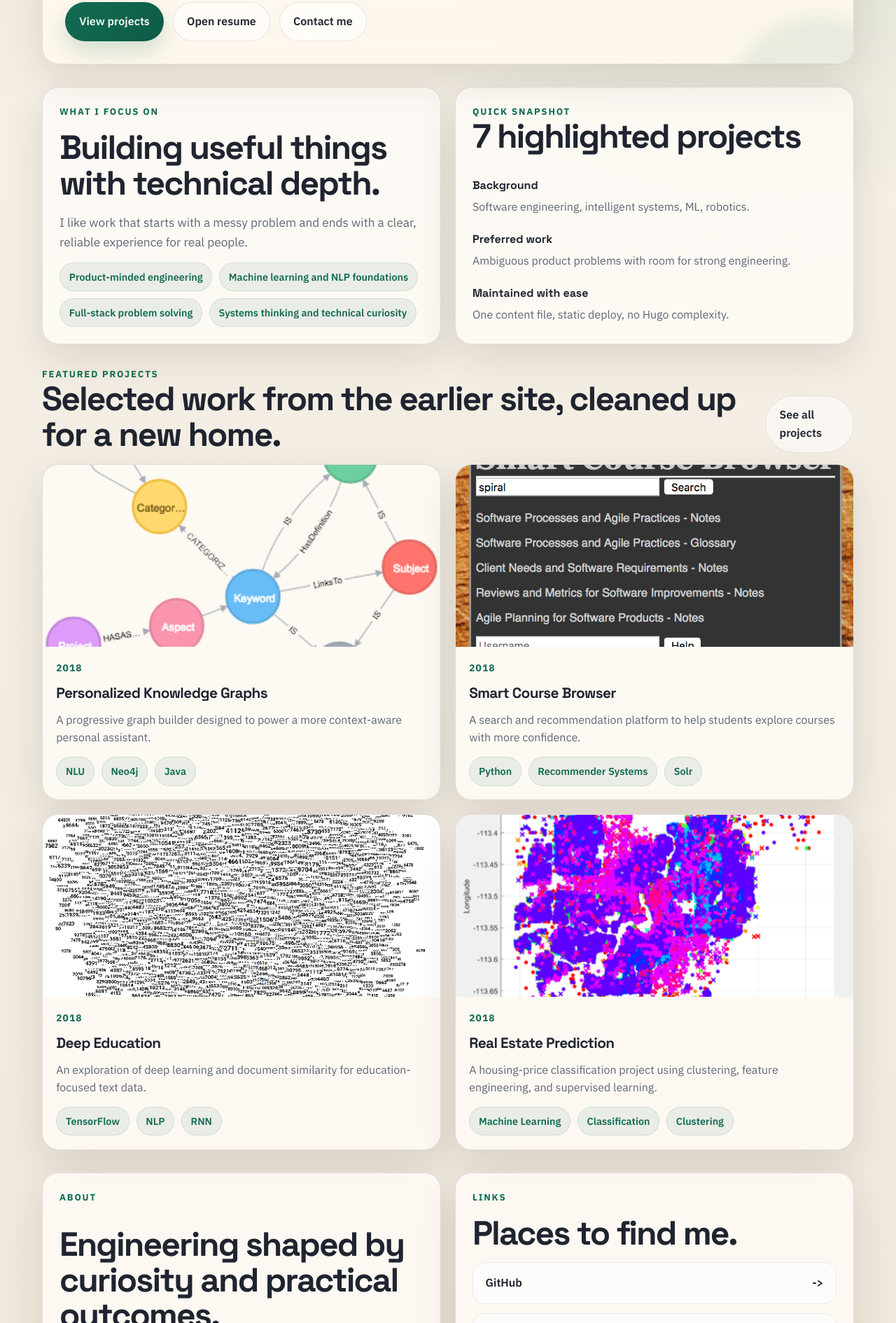
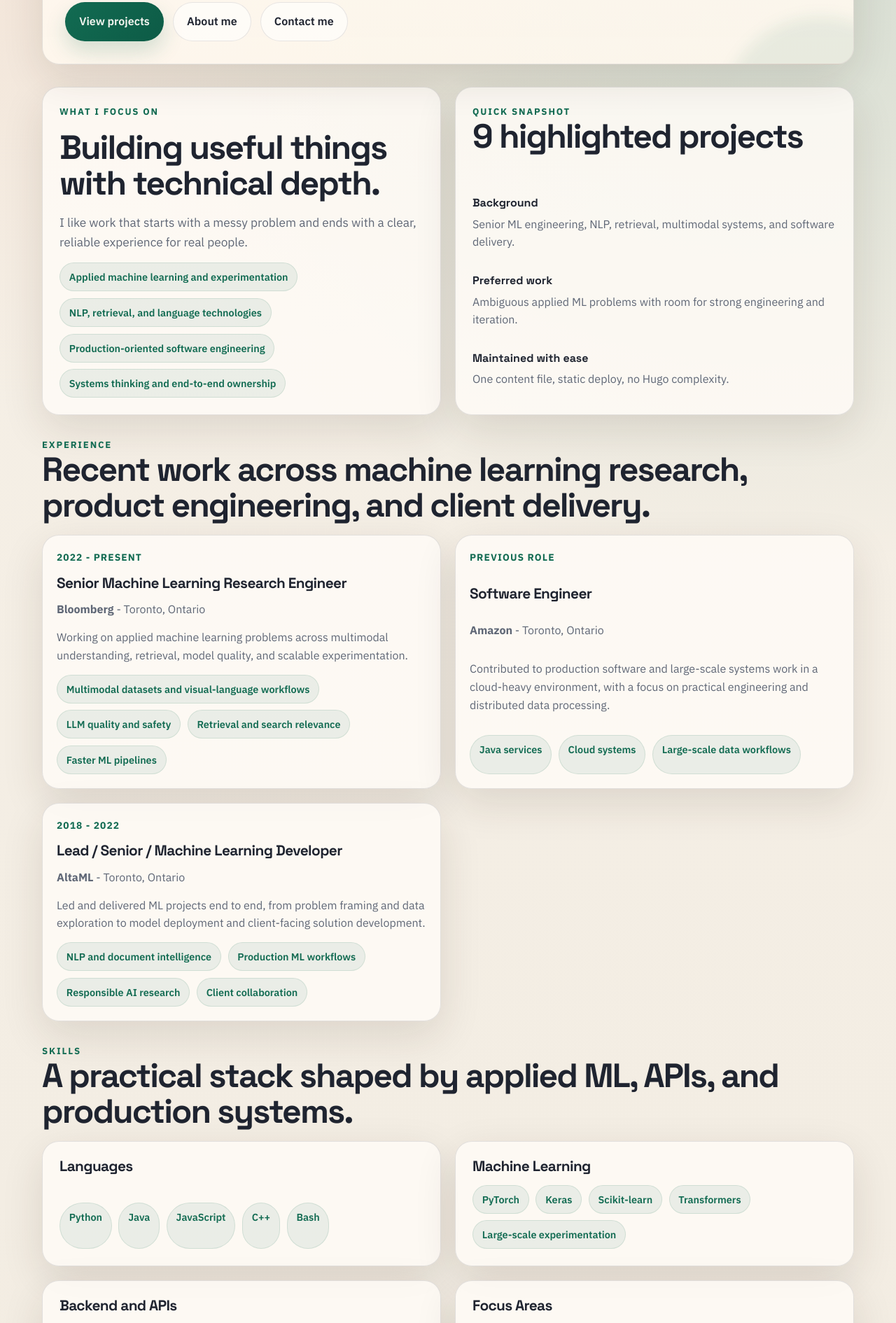
Before and after one commit to ammarasmro/ammarasmro.github.io, an Astro site: page / in a window 1280 px wide. Shown: the part 910-2800 px from the top of the page at 70% size. Built offline with nearby package versions, Linux system fonts and the light colour scheme; Astro itself is replaced by a stand-in of ours.

Commit message:
Refresh profile and remove public resume

```diff
--- a/package.json
+++ b/package.json
@@ -3,6 +3,9 @@
   "version": "1.0.0",
   "private": true,
   "type": "module",
+  "engines": {
+    "node": ">=22.12.0"
+  },
   "scripts": {
     "dev": "astro dev",
     "start": "astro dev",
--- a/src/data/site.ts
+++ b/src/data/site.ts
@@ -15,24 +15,38 @@ export type Project = {
   highlights?: string[];
 };
 
+export type ExperienceItem = {
+  company: string;
+  role: string;
+  location: string;
+  period: string;
+  summary: string;
+  themes: string[];
+};
+
+export type SkillGroup = {
+  label: string;
+  items: string[];
+};
+
 export const profile = {
   name: "Ammar Asmro",
-  role: "Software Engineer",
+  role: "Senior Machine Learning Engineer",
   location: "Toronto, Canada",
   email: "ammarasmaro@gmail.com",
   shortBio:
-    "I build thoughtful software products with a strong interest in machine learning, intelligent systems, and practical engineering.",
+    "I build machine learning systems and software products with a focus on practical impact, strong engineering, and real-world usability.",
   intro:
-    "I enjoy taking ambiguous problems, shaping them into useful products, and learning the systems behind them along the way. My background spans software engineering, machine learning, and systems-oriented work, and I like projects that sit at the intersection of technical depth and real user value.",
+    "My recent work has centered on applied machine learning, retrieval, multimodal systems, and production-grade experimentation. I enjoy turning ambiguous problems into reliable systems, especially when the work sits at the intersection of research depth and product value.",
   about: [
-    "I completed a Master of Engineering focused on Software Engineering and Intelligent Systems at the University of Alberta. Before that, I earned a BSc in Electrical and Computer Engineering from the University of Duhok.",
-    "A lot of my earlier work explored machine learning, natural language processing, robotics, and decision-support systems. I still enjoy those areas, but what ties everything together for me is building software that is genuinely useful and well-crafted."
+    "I am a machine learning and software engineer based in Toronto. My background spans applied research, product engineering, information retrieval, NLP, and production ML systems.",
+    "I completed a Master of Engineering focused on Software Engineering and Intelligent Systems at the University of Alberta, after earning a BSc in Electrical and Computer Engineering from the University of Duhok. Across both industry and independent work, I am most energized by building systems that are technically strong, practical, and maintainable."
   ],
   strengths: [
-    "Product-minded engineering",
-    "Machine learning and NLP foundations",
-    "Full-stack problem solving",
-    "Systems thinking and technical curiosity"
+    "Applied machine learning and experimentation",
+    "NLP, retrieval, and language technologies",
+    "Production-oriented software engineering",
+    "Systems thinking and end-to-end ownership"
   ],
   education: [
     "Master of Engineering, Software Engineering and Intelligent Systems - University of Alberta",
@@ -47,7 +61,100 @@ export const profile = {
   ]
 };
 
+export const experience: ExperienceItem[] = [
+  {
+    company: "Bloomberg",
+    role: "Senior Machine Learning Research Engineer",
+    location: "Toronto, Ontario",
+    period: "2022 - Present",
+    summary:
+      "Working on applied machine learning problems across multimodal understanding, retrieval, model quality, and scalable experimentation.",
+    themes: [
+      "Multimodal datasets and visual-language workflows",
+      "LLM quality and safety",
+      "Retrieval and search relevance",
+      "Faster ML pipelines"
+    ]
+  },
+  {
+    company: "Amazon",
+    role: "Software Engineer",
+    location: "Toronto, Ontario",
+    period: "Previous role",
+    summary:
+      "Contributed to production software and large-scale systems work in a cloud-heavy environment, with a focus on practical engineering and distributed data processing.",
+    themes: ["Java services", "Cloud systems", "Large-scale data workflows"]
+  },
+  {
+    company: "AltaML",
+    role: "Lead / Senior / Machine Learning Developer",
+    location: "Toronto, Ontario",
+    period: "2018 - 2022",
+    summary:
+      "Led and delivered ML projects end to end, from problem framing and data exploration to model deployment and client-facing solution development.",
+    themes: [
+      "NLP and document intelligence",
+      "Production ML workflows",
+      "Responsible AI research",
+      "Client collaboration"
+    ]
+  }
+];
+
+export const skillGroups: SkillGroup[] = [
+  {
+    label: "Languages",
+    items: ["Python", "Java", "JavaScript", "C++", "Bash"]
+  },
+  {
+    label: "Machine Learning",
+    items: ["PyTorch", "Keras", "Scikit-learn", "Transformers", "Large-scale experimentation"]
+  },
+  {
+    label: "Backend and APIs",
+    items: ["FastAPI", "Flask", "SQL", "NoSQL", "Graph databases"]
+  },
+  {
+    label: "Focus Areas",
+    items: ["NLP", "Information retrieval", "Information extraction", "Language modeling", "Cloud ML systems"]
+  }
+];
+
 export const projects: Project[] = [
+  {
+    slug: "kurdish-nlp-applications",
+    title: "Kurdish NLP Applications",
+    year: "Recent side project",
+    summary: "A personal project exploring language technologies for Kurdish across web, graph, and speech applications.",
+    description: [
+      "This project brought together several NLP experiments focused on Kurdish, including a web interface to showcase practical language applications.",
+      "The work explored word relationships, graph-based representations, and speech recognition, with the goal of making language tooling more accessible and useful."
+    ],
+    tags: ["Python", "Keras", "Neo4j", "JavaScript", "NLP"],
+    image: "/images/projects/personalized-knowledge-graphs/schema.png",
+    highlights: [
+      "Built a public-facing web application for demos and experiments",
+      "Explored graph language modeling and word embeddings",
+      "Trained speech recognition on a sizable phone-conversation dataset"
+    ]
+  },
+  {
+    slug: "progba-v2",
+    title: "Progressive Graph Builder API V2",
+    year: "Recent side project",
+    summary: "A multipurpose natural language understanding and question-answering API built for better scalability and faster end-to-end processing.",
+    description: [
+      "ProGBA V2 was designed as a flexible backend API for natural language understanding and question answering tasks.",
+      "The second version focused on scalability, moving compute-heavy components into cloud infrastructure and tightening the end-to-end processing pipeline."
+    ],
+    tags: ["Java", "Python", "Flask", "Neo4j", "Cloud"],
+    image: "/images/projects/personalized-knowledge-graphs/schema.png",
+    highlights: [
+      "Moved heavier processing into cloud VMs for better scalability",
+      "Improved end-to-end processing performance significantly",
+      "Combined multiple language and graph components behind one API"
+    ]
+  },
   {
     slug: "personalized-knowledge-graphs",
     title: "Personalized Knowledge Graphs",
--- a/src/layouts/MainLayout.astro
+++ b/src/layouts/MainLayout.astro
@@ -12,8 +12,7 @@ const {
 const navItems = [
   { href: "/", label: "Home" },
   { href: "/about/", label: "About" },
-  { href: "/projects/", label: "Projects" },
-  { href: "/resume/Ammar-Asmro.pdf", label: "Resume" }
+  { href: "/projects/", label: "Projects" }
 ];
 ---
 
--- a/src/pages/index.astro
+++ b/src/pages/index.astro
@@ -1,24 +1,24 @@
 ---
 import MainLayout from "../layouts/MainLayout.astro";
-import { profile, projects } from "../data/site";
+import { experience, profile, projects, skillGroups } from "../data/site";
 
 const featuredProjects = projects.slice(0, 4);
 ---
 
 <MainLayout
-  title="Ammar Asmro | Software Engineer"
-  description="Software engineer building thoughtful products across software, ML, and intelligent systems."
+  title="Ammar Asmro | Senior Machine Learning Engineer"
+  description="Senior machine learning engineer building practical ML systems, retrieval workflows, and thoughtful software."
 >
   <section class="section">
     <div class="card hero">
       <div class="hero-copy">
-        <p class="eyebrow">Software Engineer</p>
+        <p class="eyebrow">{profile.role}</p>
         <h1>Modern software, thoughtful systems, curious engineering.</h1>
         <p class="lead">{profile.shortBio}</p>
         <p class="lead">{profile.intro}</p>
         <div class="button-row">
           <a class="button primary" href="/projects/">View projects</a>
-          <a class="button secondary" href="/resume/Ammar-Asmro.pdf">Open resume</a>
+          <a class="button secondary" href="/about/">About me</a>
           <a class="button secondary" href={`mailto:${profile.email}`}>Contact me</a>
         </div>
       </div>
@@ -57,17 +57,64 @@ const featuredProjects = projects.slice(0, 4);
       <div class="stat-list">
         <div>
           <strong>Background</strong>
-          <p>Software engineering, intelligent systems, ML, robotics.</p>
+          <p>Senior ML engineering, NLP, retrieval, multimodal systems, and software delivery.</p>
         </div>
         <div>
           <strong>Preferred work</strong>
-          <p>Ambiguous product problems with room for strong engineering.</p>
+          <p>Ambiguous applied ML problems with room for strong engineering and iteration.</p>
         </div>
         <div>
           <strong>Maintained with ease</strong>
           <p>One content file, static deploy, no Hugo complexity.</p>
         </div>
       </div>
+    </div>
+  </section>
+
+  <section class="section">
+    <div class="section-heading">
+      <div>
+        <p class="eyebrow">Experience</p>
+        <h2>Recent work across machine learning research, product engineering, and client delivery.</h2>
+      </div>
+    </div>
+
+    <div class="experience-list">
+      {experience.map((item) => (
+        <article class="card experience-card">
+          <p class="project-meta">{item.period}</p>
+          <h3>{item.role}</h3>
+          <p><strong>{item.company}</strong> - {item.location}</p>
+          <p>{item.summary}</p>
+          <div class="chip-list">
+            {item.themes.map((theme) => (
+              <span class="chip">{theme}</span>
+            ))}
+          </div>
+        </article>
+      ))}
+    </div>
+  </section>
+
+  <section class="section">
+    <div class="section-heading">
+      <div>
+        <p class="eyebrow">Skills</p>
+        <h2>A practical stack shaped by applied ML, APIs, and production systems.</h2>
+      </div>
+    </div>
+
+    <div class="skills-grid">
+      {skillGroups.map((group) => (
+        <div class="card panel">
+          <h3>{group.label}</h3>
+          <div class="chip-list">
+            {group.items.map((item) => (
+              <span class="chip">{item}</span>
+            ))}
+          </div>
+        </div>
+      ))}
     </div>
   </section>
 
@@ -227,6 +274,19 @@ const featuredProjects = projects.slice(0, 4);
       gap: 1.25rem;
     }
 
+    .experience-list,
+    .skills-grid {
+      display: grid;
+      grid-template-columns: repeat(2, minmax(0, 1fr));
+      gap: 1.25rem;
+    }
+
+    .experience-card {
+      padding: 1.25rem;
+      display: grid;
+      gap: 0.9rem;
+    }
+
     .project-card {
       overflow: hidden;
       transition: transform 180ms ease, box-shadow 180ms ease;
@@ -277,7 +337,9 @@ const featuredProjects = projects.slice(0, 4);
     @media (max-width: 900px) {
       .hero,
       .grid-two,
-      .project-grid {
+      .project-grid,
+      .experience-list,
+      .skills-grid {
         grid-template-columns: 1fr;
       }
 
```
Also changed, not shown: src/pages/about.astro (+45 -1 lines), .github/workflows/deploy.yml, README.md, 3 other files.
